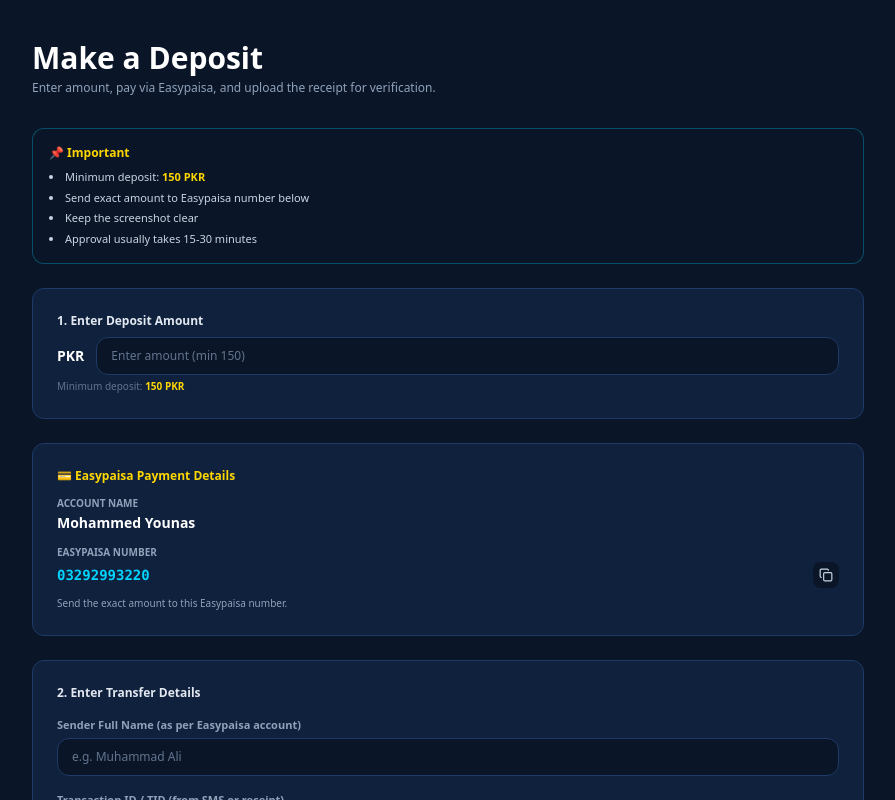
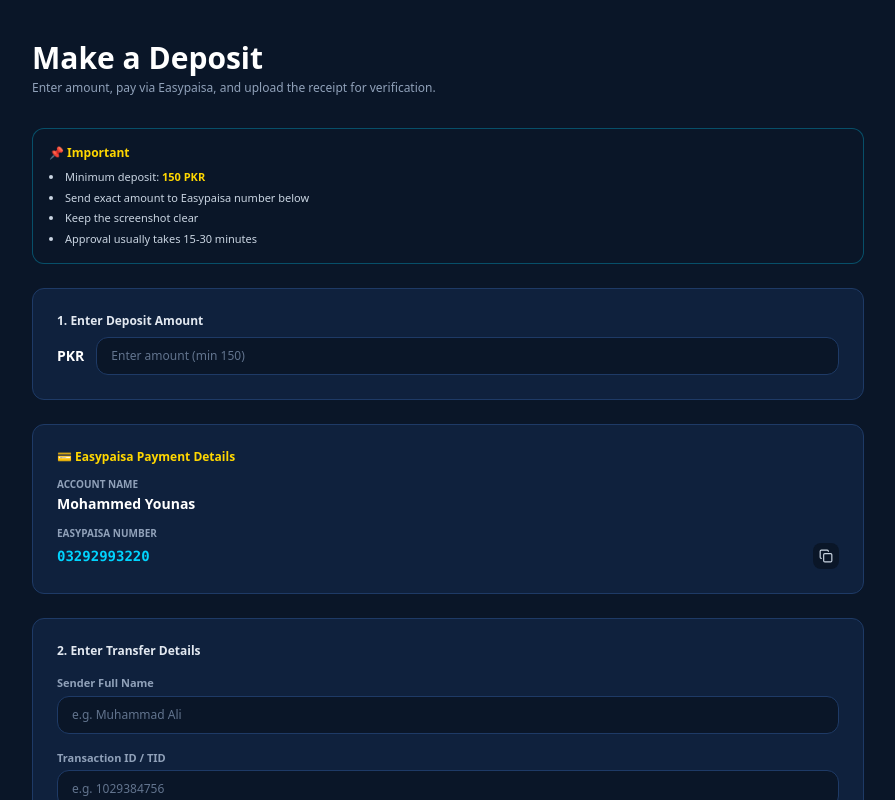
Before and after one commit to Mrcoderstudio/digitalearnmoney.com, a Next.js app: page /deposit in a window 1280 px wide. Shown: the top 800 px of the page, without its empty margins (192-1087 px from the left). Built offline with nearby package versions, Linux system fonts and the light colour scheme; no server answers; the database is empty.

Commit message:
Update DepositForm.tsx

```diff
--- a/src/app/deposit/DepositForm.tsx
+++ b/src/app/deposit/DepositForm.tsx
@@ -5,19 +5,7 @@
 import { toast } from "react-hot-toast";
 import { Upload, AlertCircle, CheckCircle2, Loader2, Copy, Check } from "lucide-react";
 
-interface Plan {
-  id: string;
-  name: string;
-  amount: string;
-  dailyProfit: string;
-  totalProfit: string;
-}
-
-interface DepositFormProps {
-  plans: Plan[];
-}
-
-export function DepositForm({ plans }: DepositFormProps) {
+export function DepositForm() {   // ✅ Plans prop hatao
   const router = useRouter();
   const [amount, setAmount] = useState<string>("");
   const [senderName, setSenderName] = useState("");
@@ -27,9 +15,6 @@
   const [error, setError] = useState("");
   const [success, setSuccess] = useState("");
   const [copied, setCopied] = useState(false);
-
-  // ✅ Use first active plan as default
-  const defaultPlan = plans.length > 0 ? plans[0] : null;
 
   const handleCopy = (text: string) => {
     navigator.clipboard.writeText(text);
@@ -58,29 +43,20 @@
 
     const amountNum = parseFloat(amount);
 
-    // ✅ Validation
     if (!amountNum || amountNum < 150) {
       toast.error("Minimum deposit amount is 150 PKR");
       return;
     }
-
     if (!senderName.trim()) {
       toast.error("Please enter your sender name");
       return;
     }
-
     if (!transactionId.trim()) {
       toast.error("Please enter the transaction ID");
       return;
     }
-
     if (!screenshot) {
       toast.error("Please upload a payment screenshot");
-      return;
-    }
-
-    if (!defaultPlan) {
-      toast.error("No active plan available");
       return;
     }
 
@@ -90,7 +66,6 @@
 
     try {
       console.log("📤 Submitting deposit:", {
-        planId: defaultPlan.id,
         amount: amountNum,
         senderName: senderName.trim(),
         transactionId: transactionId.trim(),
@@ -101,7 +76,6 @@
         method: "POST",
         headers: { "Content-Type": "application/json" },
         body: JSON.stringify({
-          planId: defaultPlan.id,
           amount: amountNum,
           paymentMethod: "easypaisa",
           senderName: senderName.trim(),
@@ -139,15 +113,13 @@
 
   return (
     <form onSubmit={handleSubmit} className="space-y-6">
-      {/* Error Message */}
+      {/* Error / Success messages - same as before */}
       {error && (
         <div className="p-4 rounded-2xl bg-red-950/70 border border-red-500/40 flex items-center gap-3 text-xs text-red-300">
           <AlertCircle className="w-5 h-5 text-red-400 shrink-0" />
           <span>{error}</span>
         </div>
       )}
-
-      {/* Success Message */}
       {success && (
         <div className="p-4 rounded-2xl bg-emerald-950/70 border border-emerald-500/40 flex items-center gap-3 text-xs text-emerald-300">
           <CheckCircle2 className="w-5 h-5 text-emerald-400 shrink-0" />
@@ -155,7 +127,7 @@
         </div>
       )}
 
-      {/* Important Info */}
+      {/* Info Box */}
       <div className="bg-[#0a1628] p-4 rounded-xl border border-[#00D4FF]/30">
         <div className="flex items-center gap-2 text-[#FFD700] mb-2">
           <span className="text-xs font-bold">📌 Important</span>
@@ -168,7 +140,7 @@
         </ul>
       </div>
 
-      {/* Step 1: Enter Amount */}
+      {/* Amount Input */}
       <div className="bg-[#0f213d] p-6 rounded-xl border border-[#1e3a66]">
         <label className="block text-xs font-bold text-slate-200 mb-2">
           1. Enter Deposit Amount
@@ -185,27 +157,20 @@
             className="flex-1 px-3.5 py-2.5 rounded-xl bg-[#0a1628] border border-[#1e3a66] text-xs text-white placeholder-slate-500 focus:outline-none focus:border-[#00D4FF]"
           />
         </div>
-        <p className="mt-1 text-[10px] text-slate-500">
-          Minimum deposit: <span className="text-[#FFD700] font-bold">150 PKR</span>
-        </p>
       </div>
 
-      {/* Step 2: Easypaisa Details */}
+      {/* Easypaisa Details */}
       <div className="bg-[#0f213d] p-6 rounded-xl border border-[#1e3a66]">
         <div className="flex items-center gap-2 text-[#FFD700] mb-3">
           <span className="text-xs font-bold">💳 Easypaisa Payment Details</span>
         </div>
         <div className="space-y-3">
           <div>
-            <span className="text-[10px] uppercase text-slate-400 font-semibold block">
-              Account Name
-            </span>
+            <span className="text-[10px] uppercase text-slate-400 font-semibold block">Account Name</span>
             <p className="text-sm font-bold text-white mt-0.5">Mohammed Younas</p>
           </div>
           <div>
-            <span className="text-[10px] uppercase text-slate-400 font-semibold block">
-              Easypaisa Number
-            </span>
+            <span className="text-[10px] uppercase text-slate-400 font-semibold block">Easypaisa Number</span>
             <div className="flex items-center justify-between mt-0.5">
               <span className="text-sm font-mono font-black text-[#00D4FF]">03292993220</span>
               <button
@@ -218,21 +183,15 @@
             </div>
           </div>
         </div>
-        <p className="text-[10px] text-slate-400 mt-2">
-          Send the exact amount to this Easypaisa number.
-        </p>
       </div>
 
-      {/* Step 3: Transaction Details */}
+      {/* Transaction Details */}
       <div className="bg-[#0f213d] p-6 rounded-xl border border-[#1e3a66] space-y-4">
         <label className="block text-xs font-bold text-slate-200">
           2. Enter Transfer Details
         </label>
-
         <div>
-          <label className="block text-[11px] font-semibold text-slate-400 mb-1">
-            Sender Full Name (as per Easypaisa account)
-          </label>
+          <label className="block text-[11px] font-semibold text-slate-400 mb-1">Sender Full Name</label>
           <input
             type="text"
             required
@@ -242,11 +201,8 @@
             className="w-full px-3.5 py-2.5 rounded-xl bg-[#0a1628] border border-[#1e3a66] text-xs text-white placeholder-slate-500 focus:outline-none focus:border-[#00D4FF]"
           />
         </div>
-
         <div>
-          <label className="block text-[11px] font-semibold text-slate-400 mb-1">
-            Transaction ID / TID (from SMS or receipt)
-          </label>
+          <label className="block text-[11px] font-semibold text-slate-400 mb-1">Transaction ID / TID</label>
           <input
             type="text"
             required
@@ -256,41 +212,20 @@
             className="w-full px-3.5 py-2.5 rounded-xl bg-[#0a1628] border border-[#1e3a66] text-xs text-white placeholder-slate-500 focus:outline-none focus:border-[#00D4FF]"
           />
         </div>
-
-        {/* Screenshot Upload */}
         <div>
-          <label className="block text-[11px] font-semibold text-slate-400 mb-1">
-            Payment Screenshot
-          </label>
+          <label className="block text-[11px] font-semibold text-slate-400 mb-1">Payment Screenshot</label>
           <div className="mt-1 flex flex-col items-center justify-center p-5 border-2 border-dashed border-[#1e3a66] hover:border-[#00D4FF]/50 rounded-2xl bg-[#0a1628]/60 transition-colors relative">
             {screenshot ? (
               <div className="w-full flex flex-col items-center space-y-2">
-                <img
-                  src={screenshot}
-                  alt="Receipt Preview"
-                  className="max-h-48 rounded-xl object-contain border border-[#1e3a66]"
-                />
-                <button
-                  type="button"
-                  onClick={() => setScreenshot("")}
-                  className="text-xs text-red-400 hover:underline"
-                >
-                  Remove Image
-                </button>
+                <img src={screenshot} alt="Receipt Preview" className="max-h-48 rounded-xl object-contain border border-[#1e3a66]" />
+                <button type="button" onClick={() => setScreenshot("")} className="text-xs text-red-400 hover:underline">Remove Image</button>
               </div>
             ) : (
               <label className="cursor-pointer flex flex-col items-center gap-2">
                 <Upload className="w-6 h-6 text-[#00D4FF]" />
-                <span className="text-xs text-slate-300 font-semibold">
-                  Click to upload screenshot
-                </span>
+                <span className="text-xs text-slate-300 font-semibold">Click to upload screenshot</span>
                 <span className="text-[10px] text-slate-500">PNG, JPG up to 5MB</span>
-                <input
-                  type="file"
-                  accept="image/*"
-                  onChange={handleFileChange}
-                  className="hidden"
-                />
+                <input type="file" accept="image/*" onChange={handleFileChange} className="hidden" />
               </label>
             )}
           </div>
```
